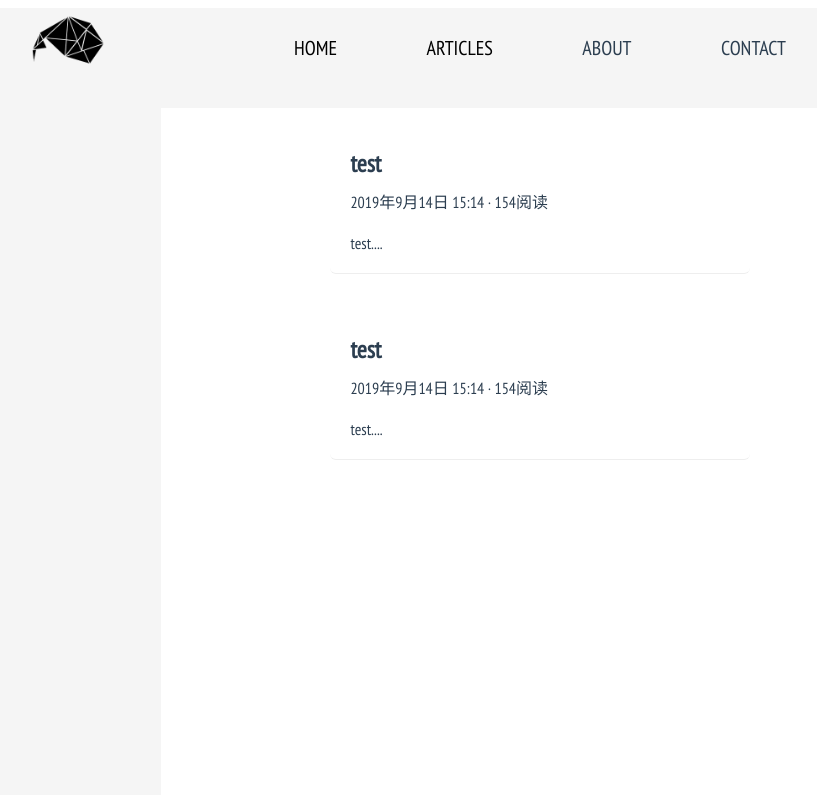
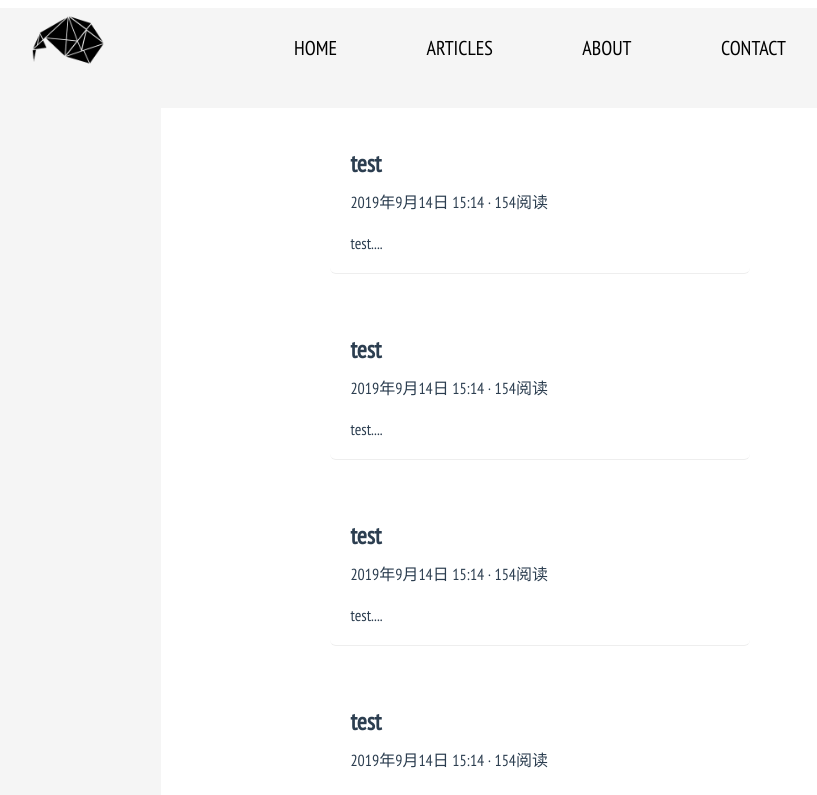
Before and after one commit to mavis0/my-blog, a Vue app: page /#/articles in a window 1280 px wide. Shown: the top 795 px of the page, without its empty margins (100-917 px from the left). Built offline with nearby package versions, Linux system fonts and the light colour scheme; a web font is replaced by a local one.

Commit message:
个个页面完成

```diff
--- a/package.json
+++ b/package.json
@@ -8,6 +8,10 @@
     "lint": "vue-cli-service lint"
   },
   "dependencies": {
+    "@fortawesome/fontawesome-svg-core": "^1.2.35",
+    "@fortawesome/free-brands-svg-icons": "^5.15.3",
+    "@fortawesome/free-solid-svg-icons": "^5.15.3",
+    "@fortawesome/vue-fontawesome": "^2.0.2",
     "core-js": "^3.6.5",
     "vue": "^2.6.11",
     "vue-router": "^3.5.1",
--- a/src/App.vue
+++ b/src/App.vue
@@ -2,13 +2,13 @@
 <div id="app">
     <img id="cover" src="./assets/IMG-novaeangliae.jpg" :class="{'cover-fade': isFade}" />
     <header>
-        <img id="icon" class='animate__animated animate__pulse animate__slow animate__infinite' src="./assets/IMG-stick.png"/>
+        <img id="icon" @click="goHome" class='animate__animated animate__pulse animate__slow animate__infinite' src="./assets/IMG-stick.png"/>
         <nav>
             <ul>
                 <li><router-link to="/home">HOME</router-link></li>
                 <li><router-link to="/articles">ARTICLES</router-link></li>
-                <li>ABOUT</li>
-                <li>CONTACT</li>
+                <li><router-link to="/about">ABOUT</router-link></li>
+                <li><router-link to="/contact">CONTACT</router-link></li>
             </ul>
         </nav>
     </header>
@@ -35,6 +35,9 @@ export default {
         }, 1000);
     },
     methods: {
+        goHome: function() {
+            this.$router.push('/');
+        }
     }
 }
 </script>
@@ -44,18 +47,14 @@ export default {
     padding: 0;
     box-sizing: border-box;
 }
-a {
-    color: black;
-    text-decoration: none;
-}
 #cover {
     top: 0;
     left: 0;
+    bottom: 0;
+    right: 0;
     position: absolute;
     z-index: 100;
-    width: 100vw;
-    height: 100vh;
-    transition: all 2s linear;
+    transition: all 1.5s linear;
 }
 .cover-fade {
     opacity: 0;
@@ -79,6 +78,7 @@ header {
     left: 10%;
     width: 80px;
     position: absolute;
+    cursor: pointer;
 }
 nav {
     margin: 0 auto;
@@ -96,7 +96,11 @@ li {
     font-size: 20px;
     cursor: pointer;
 }
-li:hover {
+a {
+    color: black;
+    text-decoration: none;
+}
+a:hover {
     color: blue;
     font-size: 22px;
 }
--- /dev/null
+++ b/src/components/about.vue
@@ -0,0 +1,29 @@
+<template>
+<div>
+    <img src="../assets/Winter_Landscape.jpg" />
+    <span>
+        Winter Landscape with Skaters and Birds Trap -- Pieter Bruegel de Oude
+    </span>
+</div>
+</template>
+
+<script>
+export default {
+
+}
+</script>
+
+<style scoped>
+div {
+    height: calc(100vh - 80px);
+}
+img {
+    display: block;
+    margin: 40px auto;
+    width: 50%;
+}
+span {
+    display: inherit;
+    text-align: center;
+}
+</style>
--- a/src/components/articles.vue
+++ b/src/components/articles.vue
@@ -1,5 +1,41 @@
 <template>
 <div id="contentBrief">
+    <div class="wrap">
+        <section class="header">
+            <h1>test</h1>
+            <span>2019年9月14日 15:14 · 154阅读</span>
+        </section>
+        <section class="content">
+            test....
+        </section>
+    </div>
+    <div class="wrap">
+        <section class="header">
+            <h1>test</h1>
+            <span>2019年9月14日 15:14 · 154阅读</span>
+        </section>
+        <section class="content">
+            test....
+        </section>
+    </div>
+    <div class="wrap">
+        <section class="header">
+            <h1>test</h1>
+            <span>2019年9月14日 15:14 · 154阅读</span>
+        </section>
+        <section class="content">
+            test....
+        </section>
+    </div>
+    <div class="wrap">
+        <section class="header">
+            <h1>test</h1>
+            <span>2019年9月14日 15:14 · 154阅读</span>
+        </section>
+        <section class="content">
+            test....
+        </section>
+    </div>
     <div class="wrap">
         <section class="header">
             <h1>test</h1>
@@ -30,7 +66,6 @@ export default {
 <style scoped>
 #contentBrief {
     width: 60%;
-    height: 100vh;
     margin: 0 auto;
     background: white;
 }
--- /dev/null
+++ b/src/components/contact.vue
@@ -0,0 +1,40 @@
+<template>
+    <div id="contact">
+        <img src="../assets/IMG-novaeangliae.jpg" />
+        <section>
+            <a href="http://www.baidu.com"><font-awesome-icon :icon="['fab', 'twitter']" class="icon" size='4x' /></a>
+            <a href="https://weibo.com/2764433955"><font-awesome-icon :icon="['fab', 'weibo']" class="icon" size='4x' /></a>
+            <a href="https://www.zhihu.com/people/liao-jing-11"><font-awesome-icon :icon="['fab', 'zhihu']" class="icon" size='4x' /></a>
+            <a href="https://github.com/mavis0"><font-awesome-icon :icon="['fab', 'github']" class="icon" size='4x' /></a>
+        </section>
+    </div>
+</template>
+
+<script>
+export default {
+}
+</script>
+
+<style scoped>
+#contact {
+    height: calc(100vh - 80px - 30px);
+}
+a{
+    color: black;
+}
+img {
+    display: inherit;
+    margin: 30px auto 0;
+    width: 50%;
+    clip-path: circle(20% at 48% 37%);
+}
+section {
+    display: flex;
+    justify-content: space-around;
+    width: 40%;
+    align-items: center;
+    margin: 0 auto;
+    position: relative;
+    top: -8%;
+}
+</style>
--- a/src/components/coverBriefAll.vue
+++ b/src/components/coverBriefAll.vue
@@ -1,6 +1,6 @@
 <template>
     <main>
-        <cover-brief v-for="i in imgList" :key="i" :src="require('../assets/cover-img/cover-' + i + '.jpg')" :class="'cover-' + i"></cover-brief>
+        <cover-brief class="cover" v-for="i in imgList" :key="i" :src="require('../assets/cover-img/cover-' + i + '.jpg')" :class="'cover-' + i"></cover-brief>
     </main>
 </template>
 
@@ -23,14 +23,16 @@ main {
     grid-template-rows: repeat(3, 33.3%);
     width: 98%;
     grid-gap: 5px;
-    height: calc(100vh - 80px - 5px);
+    height: calc(100vh - 80px - 10px);
     margin: 0 auto;
+}
+.cover {
+    height: 100%;
+    width: 100%;
 }
 .cover-1 {
     grid-column: 1 / 3;
     grid-row: 1 / 3;
-    height: 100%;
-    width: 100%;
 }
 .cover-2 {
     grid-column: 3 / 4;
--- a/src/main.js
+++ b/src/main.js
@@ -1,6 +1,18 @@
 import Vue from 'vue'
 import App from './App.vue'
 import router from './router'
+import { library } from '@fortawesome/fontawesome-svg-core'
+import { FontAwesomeIcon } from '@fortawesome/vue-fontawesome'
+import {
+    faTwitter,
+    faGithub,
+    faZhihu,
+    faWeibo
+  } from "@fortawesome/free-brands-svg-icons";
+
+library.add(faTwitter, faWeibo, faZhihu, faGithub);
+
+Vue.component('font-awesome-icon', FontAwesomeIcon)
 
 Vue.config.productionTip = false
 
--- a/src/router/index.js
+++ b/src/router/index.js
@@ -2,6 +2,8 @@ import Vue from 'vue'
 import VueRouter from 'vue-router'
 import coverBriefAll from '../components/coverBriefAll'
 import articles from '../components/articles'
+import about from '../components/about'
+import contact from '../components/contact'
 
 Vue.use(VueRouter);
 
@@ -10,5 +12,7 @@ export default new VueRouter( {
         { path: '/', redirect: '/home' },
         { path: '/home', component: coverBriefAll },
         { path: '/articles', component: articles },
+        { path: '/about', component: about },
+        { path: '/contact', component: contact },
     ]
 });
```
Also changed, not shown: src/assets/Winter_Landscape.jpg (added), 1 other file (tests, documents, lock files or other folders).
